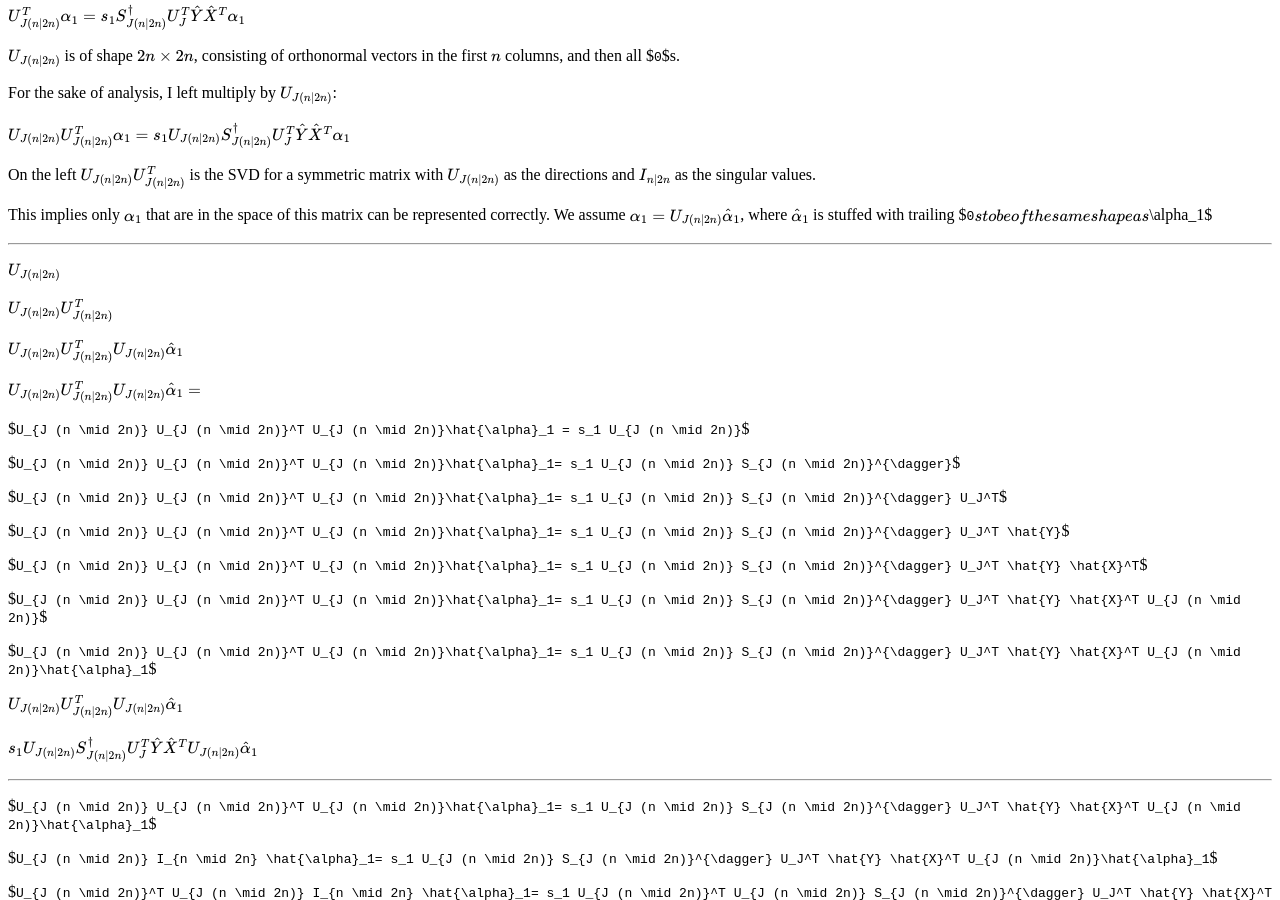
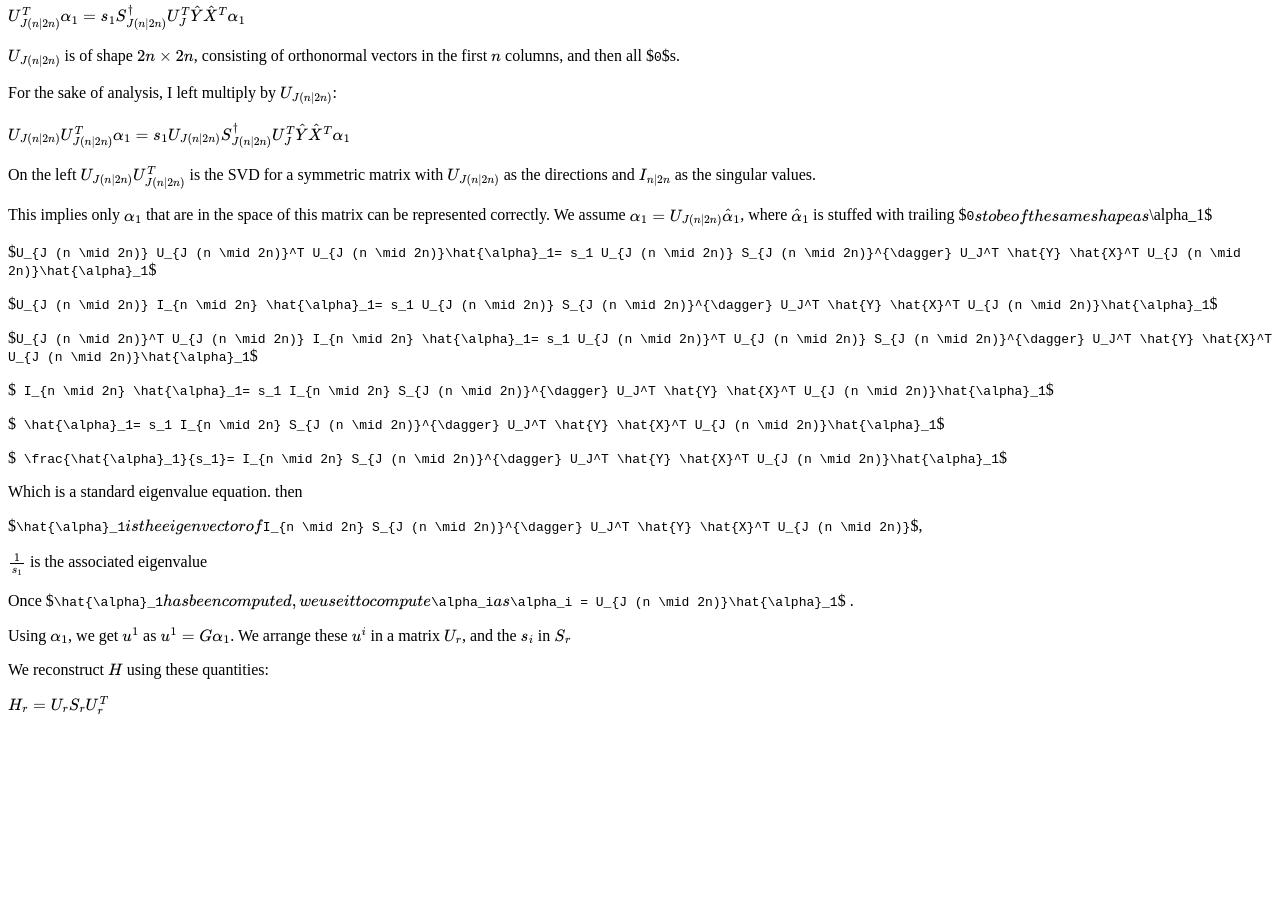
Before and after one commit to tumble-weed/tumble-weed.github.io, a Jekyll site: the page built from _posts/2023-10-19-hessian.md, in a window 1280 px wide and 900 px high, scrolled down 1480 px. Built offline with Jekyll 4.4.1, drawn with Linux system fonts in a browser that asks for light colours; formulas are drawn with MathJax 3; after the commit the page ends 2211 px from its top, so only the background shows below that.

Commit message:
removed rough work

```diff
--- a/_posts/2023-10-19-hessian.md
+++ b/_posts/2023-10-19-hessian.md
@@ -99,36 +99,6 @@ On the left $U_{J (n \mid 2n)} U_{J (n \mid 2n)}^T$ is the SVD for a symmetric m
 
 This implies only $\alpha_1$ that are in the space of this matrix can be represented correctly. We assume $\alpha_1 = U_\{J (n \mid 2n)\}\hat\{\alpha\}_1$, where $\hat{\alpha}_1$ is stuffed with trailing $`0`$s to be of the same shape as $\alpha_1$
 
----
-$U_{J (n \mid 2n)}$
-
-$U_{J (n \mid 2n)} U_{J (n \mid 2n)}^T$
-
-$U_{J (n \mid 2n)} U_{J (n \mid 2n)}^T  U_{J (n \mid 2n)}\hat{\alpha}_1$
-
-$U_{J (n \mid 2n)} U_{J (n \mid 2n)}^T  U_{J (n \mid 2n)}\hat{\alpha}_1=$
-
-$`U_{J (n \mid 2n)} U_{J (n \mid 2n)}^T  U_{J (n \mid 2n)}\hat{\alpha}_1 = s_1 U_{J (n \mid 2n)}`$
-
-$`U_{J (n \mid 2n)} U_{J (n \mid 2n)}^T  U_{J (n \mid 2n)}\hat{\alpha}_1= s_1 U_{J (n \mid 2n)} S_{J (n \mid 2n)}^{\dagger}`$
-
-$`U_{J (n \mid 2n)} U_{J (n \mid 2n)}^T  U_{J (n \mid 2n)}\hat{\alpha}_1= s_1 U_{J (n \mid 2n)} S_{J (n \mid 2n)}^{\dagger} U_J^T`$
-
-$`U_{J (n \mid 2n)} U_{J (n \mid 2n)}^T  U_{J (n \mid 2n)}\hat{\alpha}_1= s_1 U_{J (n \mid 2n)} S_{J (n \mid 2n)}^{\dagger} U_J^T \hat{Y}`$
-
-$`U_{J (n \mid 2n)} U_{J (n \mid 2n)}^T  U_{J (n \mid 2n)}\hat{\alpha}_1= s_1 U_{J (n \mid 2n)} S_{J (n \mid 2n)}^{\dagger} U_J^T \hat{Y} \hat{X}^T`$
-
-$`U_{J (n \mid 2n)} U_{J (n \mid 2n)}^T  U_{J (n \mid 2n)}\hat{\alpha}_1= s_1 U_{J (n \mid 2n)} S_{J (n \mid 2n)}^{\dagger} U_J^T \hat{Y} \hat{X}^T U_{J (n \mid 2n)}`$
-
-$`U_{J (n \mid 2n)} U_{J (n \mid 2n)}^T  U_{J (n \mid 2n)}\hat{\alpha}_1= s_1 U_{J (n \mid 2n)} S_{J (n \mid 2n)}^{\dagger} U_J^T \hat{Y} \hat{X}^T U_{J (n \mid 2n)}\hat{\alpha}_1`$
-
-
-$U_{J (n \mid 2n)} U_{J (n \mid 2n)}^T  U_{J (n \mid 2n)}\hat{\alpha}_1$
-
-
-$s_1 U_{J (n \mid 2n)} S_{J (n \mid 2n)}^{\dagger} U_J^T \hat{Y} \hat{X}^T U_{J (n \mid 2n)}\hat{\alpha}_1$
-
----
 
 
 $`U_{J (n \mid 2n)} U_{J (n \mid 2n)}^T  U_{J (n \mid 2n)}\hat{\alpha}_1= s_1 U_{J (n \mid 2n)} S_{J (n \mid 2n)}^{\dagger} U_J^T \hat{Y} \hat{X}^T U_{J (n \mid 2n)}\hat{\alpha}_1`$
```
